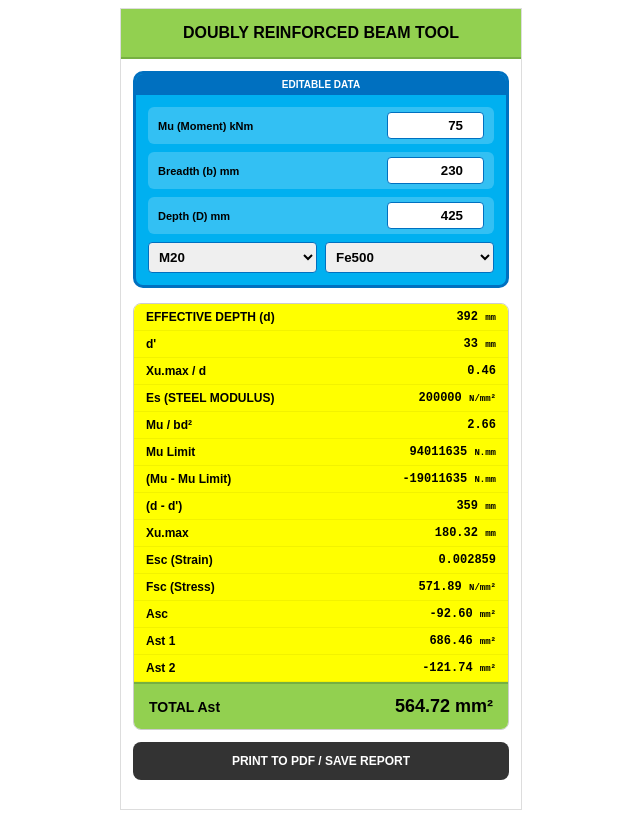
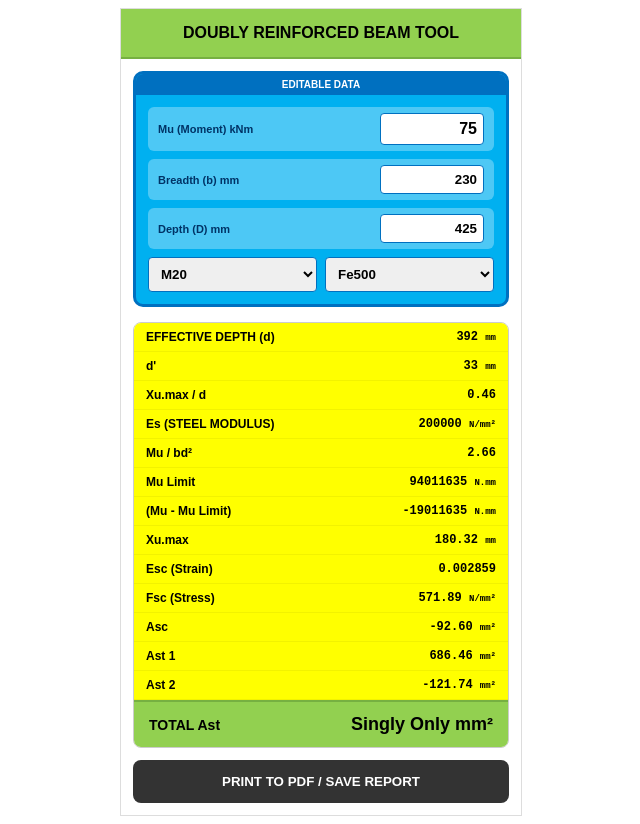
Before and after one commit to Movieeesss/DOUBLY-REINFORCED-BEAM-TOOL, a React (Vite) app: page / in a window 1280 px wide. Shown: the whole page, without its empty margins (319-959 px from the left). Built offline with nearby package versions, Linux system fonts and the light colour scheme.

Commit message:
Update DoublyReinforced.tsx

```diff
--- a/src/DoublyReinforced.tsx
+++ b/src/DoublyReinforced.tsx
@@ -11,50 +11,60 @@ const MU_LIMIT_TABLE: Record<number, Record<number, number>> = {
 
 export default function DoublyReinforcedTool() {
   const [inputs, setInputs] = useState({
-    mu: 75, b: 230, D: 425, fck: 20, fy: 500, cover: 25, dia: 16
+    mu: '75', b: '230', D: '425', fck: 20, fy: 500, cover: '25', dia: '16'
   });
 
-  // Seamless experience: Auto-select text on click so user doesn't have to erase zeros
+  // Highlight text on tap so "0" is replaced instantly
   const handleFocus = (e: React.FocusEvent<HTMLInputElement>) => e.target.select();
 
+  const updateInput = (key: string, value: string) => {
+    setInputs(prev => ({ ...prev, [key]: value }));
+  };
+
+  // Convert inputs to numbers for calculation
+  const n = {
+    mu: parseFloat(inputs.mu) || 0,
+    b: parseFloat(inputs.b) || 0,
+    D: parseFloat(inputs.D) || 0,
+    cover: parseFloat(inputs.cover) || 0,
+    dia: parseFloat(inputs.dia) || 0
+  };
+
   // EXACT EXCEL MATHEMATICS
-  const d = inputs.D - inputs.cover - (inputs.dia / 2);
-  const dPrime = inputs.cover + (inputs.dia / 2);
+  const d = n.D - n.cover - (n.dia / 2);
+  const dPrime = n.cover + (n.dia / 2);
   const xuMaxD = XU_MAX_TABLE[inputs.fy];
   const es = 200000;
   const muLimitFactor = MU_LIMIT_TABLE[inputs.fck][inputs.fy];
-  const muLimit = muLimitFactor * inputs.b * d * d;
-  const muMinusMuLimit = (inputs.mu * 1000000) - muLimit;
-  const dMinusDPrime = d - dPrime;
+  const muLimit = muLimitFactor * n.b * d * d;
+  const muActualNmm = n.mu * 1000000;
+  const muSurplus = muActualNmm - muLimit;
   const xuMaxActual = xuMaxD * d;
   const strainEsc = 0.0035 * ((xuMaxActual - dPrime) / xuMaxActual);
   const fsc = strainEsc * es;
-  const asc = muMinusMuLimit / (fsc * dMinusDPrime);
+  const asc = muSurplus / (fsc * (d - dPrime));
 
-  const ast1 = (0.36 * inputs.fck * inputs.b * xuMaxActual) / (0.87 * inputs.fy);
+  const ast1 = (0.36 * inputs.fck * n.b * xuMaxActual) / (0.87 * inputs.fy);
   const ast2 = (asc * fsc) / (0.87 * inputs.fy);
   const totalAst = ast1 + ast2;
 
   const Cell = ({ label, value, unit, color }: any) => (
-    <div style={{ display: 'flex', justifyContent: 'space-between', padding: '6px 12px', borderBottom: '1px solid rgba(0,0,0,0.05)', backgroundColor: color || '#fff', fontSize: '12px' }}>
+    <div style={{ display: 'flex', justifyContent: 'space-between', padding: '7px 12px', borderBottom: '1px solid rgba(0,0,0,0.05)', backgroundColor: color || '#fff', fontSize: '12px' }}>
       <span style={{ fontWeight: 'bold' }}>{label}</span>
       <span style={{ fontFamily: 'monospace', fontWeight: 'bold' }}>{value} <small style={{fontSize: '9px'}}>{unit}</small></span>
     </div>
   );
 
   return (
-    <div id="printable-area" style={{ maxWidth: '400px', margin: '0 auto', fontFamily: 'sans-serif', backgroundColor: '#fff', minHeight: '100vh', border: '1px solid #ddd' }}>
+    <div id="capture-area" style={{ maxWidth: '400px', margin: '0 auto', fontFamily: 'sans-serif', backgroundColor: '#fff', minHeight: '100vh', border: '1px solid #ddd' }}>
       <style>{`
         @media print {
-          @page { size: auto; margin: 0mm; }
-          body { margin: 0; padding: 0; overflow: hidden; }
-          #printable-area { border: none !important; width: 100% !important; max-width: 100% !important; height: auto !important; margin: 0 !important; }
+          @page { size: auto; margin: 0; }
+          body { margin: 0; padding: 0; overflow: hidden; height: 100vh; }
+          #capture-area { border: none !important; width: 100% !important; max-width: 100% !important; height: 100vh !important; margin: 0 !important; padding: 0 !important; overflow: hidden; }
           .no-print { display: none !important; }
-          .blue-box { -webkit-print-color-adjust: exact; background-color: #00b0f0 !important; border: 2px solid #0070c0 !important; }
-          .yellow-row { -webkit-print-color-adjust: exact; background-color: #ffff00 !important; }
-          .green-total { -webkit-print-color-adjust: exact; background-color: #92d050 !important; }
-          header { -webkit-print-color-adjust: exact; background-color: #92d050 !important; }
-          input, select { border: none !important; background: transparent !important; appearance: none !important; font-weight: bold !important; text-align: right; }
+          header, .blue-box, .yellow-row, .green-bar { -webkit-print-color-adjust: exact; print-color-adjust: exact; }
+          input, select { border: none !important; background: transparent !important; pointer-events: none; }
         }
       `}</style>
 
@@ -63,38 +73,38 @@ export default function DoublyReinforcedTool() {
       </header>
 
       <div style={{ padding: '12px' }}>
-        {/* BLUE: EDITABLE INPUTS */}
+        {/* BLUE: INPUT AREA */}
         <div className="blue-box" style={{ border: '3px solid #0070c0', borderRadius: '10px', overflow: 'hidden', marginBottom: '15px', backgroundColor: '#00b0f0' }}>
           <div style={{ backgroundColor: '#0070c0', color: 'white', padding: '5px', fontSize: '10px', fontWeight: 'bold', textAlign: 'center' }}>EDITABLE DATA</div>
           <div style={{ padding: '12px', display: 'flex', flexDirection: 'column', gap: '8px' }}>
 
-            <div style={{ display: 'flex', justifyContent: 'space-between', alignItems: 'center', background: 'rgba(255,255,255,0.2)', padding: '5px 10px', borderRadius: '6px' }}>
-              <label style={{ fontSize: '11px', fontWeight: 'bold' }}>Mu (Moment) kNm</label>
-              <input type="number" onFocus={handleFocus} value={inputs.mu} onChange={e => setInputs({...inputs, mu: +e.target.value})} style={{ width: '85px', textAlign: 'right', padding: '5px', border: '1px solid #0070c0', borderRadius: '4px', fontWeight: 'bold' }} />
+            <div style={{ display: 'flex', justifyContent: 'space-between', alignItems: 'center', background: 'rgba(255,255,255,0.3)', padding: '6px 10px', borderRadius: '6px' }}>
+              <label style={{ fontSize: '11px', fontWeight: 'bold', color: '#003366' }}>Mu (Moment) kNm</label>
+              <input type="text" onFocus={handleFocus} value={inputs.mu} onChange={e => updateInput('mu', e.target.value)} style={{ width: '90px', textAlign: 'right', padding: '6px', border: '1px solid #0070c0', borderRadius: '4px', fontWeight: '900', fontSize: '16px' }} />
             </div>
 
-            <div style={{ display: 'flex', justifyContent: 'space-between', alignItems: 'center', background: 'rgba(255,255,255,0.2)', padding: '5px 10px', borderRadius: '6px' }}>
-              <label style={{ fontSize: '11px', fontWeight: 'bold' }}>Breadth (b) mm</label>
-              <input type="number" onFocus={handleFocus} value={inputs.b} onChange={e => setInputs({...inputs, b: +e.target.value})} style={{ width: '85px', textAlign: 'right', padding: '5px', border: '1px solid #0070c0', borderRadius: '4px', fontWeight: 'bold' }} />
+            <div style={{ display: 'flex', justifyContent: 'space-between', alignItems: 'center', background: 'rgba(255,255,255,0.3)', padding: '6px 10px', borderRadius: '6px' }}>
+              <label style={{ fontSize: '11px', fontWeight: 'bold', color: '#003366' }}>Breadth (b) mm</label>
+              <input type="text" onFocus={handleFocus} value={inputs.b} onChange={e => updateInput('b', e.target.value)} style={{ width: '90px', textAlign: 'right', padding: '6px', border: '1px solid #0070c0', borderRadius: '4px', fontWeight: 'bold' }} />
             </div>
 
-            <div style={{ display: 'flex', justifyContent: 'space-between', alignItems: 'center', background: 'rgba(255,255,255,0.2)', padding: '5px 10px', borderRadius: '6px' }}>
-              <label style={{ fontSize: '11px', fontWeight: 'bold' }}>Depth (D) mm</label>
-              <input type="number" onFocus={handleFocus} value={inputs.D} onChange={e => setInputs({...inputs, D: +e.target.value})} style={{ width: '85px', textAlign: 'right', padding: '5px', border: '1px solid #0070c0', borderRadius: '4px', fontWeight: 'bold' }} />
+            <div style={{ display: 'flex', justifyContent: 'space-between', alignItems: 'center', background: 'rgba(255,255,255,0.3)', padding: '6px 10px', borderRadius: '6px' }}>
+              <label style={{ fontSize: '11px', fontWeight: 'bold', color: '#003366' }}>Depth (D) mm</label>
+              <input type="text" onFocus={handleFocus} value={inputs.D} onChange={e => updateInput('D', e.target.value)} style={{ width: '90px', textAlign: 'right', padding: '6px', border: '1px solid #0070c0', borderRadius: '4px', fontWeight: 'bold' }} />
             </div>
 
             <div style={{ display: 'grid', gridTemplateColumns: '1fr 1fr', gap: '8px' }}>
-              <select value={inputs.fck} onChange={e => setInputs({...inputs, fck: +e.target.value})} style={{ padding: '6px', borderRadius: '4px', border: '1px solid #0070c0', fontWeight: 'bold' }}>
+              <select value={inputs.fck} onChange={e => setInputs({...inputs, fck: +e.target.value})} style={{ padding: '8px', borderRadius: '4px', border: '1px solid #0070c0', fontWeight: 'bold' }}>
                 {[15, 20, 25, 30].map(v => <option key={v} value={v}>M{v}</option>)}
               </select>
-              <select value={inputs.fy} onChange={e => setInputs({...inputs, fy: +e.target.value})} style={{ padding: '6px', borderRadius: '4px', border: '1px solid #0070c0', fontWeight: 'bold' }}>
+              <select value={inputs.fy} onChange={e => setInputs({...inputs, fy: +e.target.value})} style={{ padding: '8px', borderRadius: '4px', border: '1px solid #0070c0', fontWeight: 'bold' }}>
                 {[250, 415, 500].map(v => <option key={v} value={v}>Fe{v}</option>)}
               </select>
             </div>
           </div>
         </div>
 
-        {/* YELLOW: CALCULATED DATA */}
+        {/* YELLOW: CALCULATED AREA */}
         <div style={{ border: '1px solid #ccc', borderRadius: '8px', overflow: 'hidden' }}>
           <div className="yellow-row"><Cell label="EFFECTIVE DEPTH (d)" value={d.toFixed(0)} unit="mm" color="#ffff00" /></div>
           <div className="yellow-row"><Cell label="d'" value={dPrime.toFixed(0)} unit="mm" color="#ffff00" /></div>
@@ -102,8 +112,7 @@ export default function DoublyReinforcedTool() {
           <div className="yellow-row"><Cell label="Es (STEEL MODULUS)" value={es} unit="N/mm²" color="#ffff00" /></div>
           <div className="yellow-row"><Cell label="Mu / bd²" value={muLimitFactor} color="#ffff00" /></div>
           <div className="yellow-row"><Cell label="Mu Limit" value={muLimit.toFixed(0)} unit="N.mm" color="#ffff00" /></div>
-          <div className="yellow-row"><Cell label="(Mu - Mu Limit)" value={muMinusMuLimit.toFixed(0)} unit="N.mm" color="#ffff00" /></div>
-          <div className="yellow-row"><Cell label="(d - d')" value={dMinusDPrime.toFixed(0)} unit="mm" color="#ffff00" /></div>
+          <div className="yellow-row"><Cell label="(Mu - Mu Limit)" value={muSurplus.toFixed(0)} unit="N.mm" color="#ffff00" /></div>
           <div className="yellow-row"><Cell label="Xu.max" value={xuMaxActual.toFixed(2)} unit="mm" color="#ffff00" /></div>
           <div className="yellow-row"><Cell label="Esc (Strain)" value={strainEsc.toFixed(6)} color="#ffff00" /></div>
           <div className="yellow-row"><Cell label="Fsc (Stress)" value={fsc.toFixed(2)} unit="N/mm²" color="#ffff00" /></div>
@@ -111,13 +120,13 @@ export default function DoublyReinforcedTool() {
           <div className="yellow-row"><Cell label="Ast 1" value={ast1.toFixed(2)} unit="mm²" color="#ffff00" /></div>
           <div className="yellow-row"><Cell label="Ast 2" value={ast2.toFixed(2)} unit="mm²" color="#ffff00" /></div>
 
-          <div className="green-total" style={{ backgroundColor: '#92d050', padding: '12px 15px', display: 'flex', justifyContent: 'space-between', alignItems: 'center', borderTop: '2px solid #76b041' }}>
+          <div className="green-bar" style={{ backgroundColor: '#92d050', padding: '12px 15px', display: 'flex', justifyContent: 'space-between', alignItems: 'center', borderTop: '2px solid #76b041' }}>
             <span style={{ fontSize: '14px', fontWeight: '900' }}>TOTAL Ast</span>
-            <span style={{ fontSize: '18px', fontWeight: '900' }}>{totalAst.toFixed(2)} mm²</span>
+            <span style={{ fontSize: '18px', fontWeight: '900' }}>{muSurplus > 0 ? totalAst.toFixed(2) : 'Singly Only'} mm²</span>
           </div>
         </div>
 
-        <button className="no-print" onClick={() => window.print()} style={{ width: '100%', marginTop: '12px', padding: '12px', backgroundColor: '#333', color: '#fff', border: 'none', borderRadius: '8px', fontWeight: 'bold', fontSize: '12px', cursor: 'pointer' }}>
+        <button className="no-print" onClick={() => window.print()} style={{ width: '100%', marginTop: '12px', padding: '14px', backgroundColor: '#333', color: '#fff', border: 'none', borderRadius: '8px', fontWeight: 'bold', cursor: 'pointer' }}>
           PRINT TO PDF / SAVE REPORT
         </button>
       </div>
```
